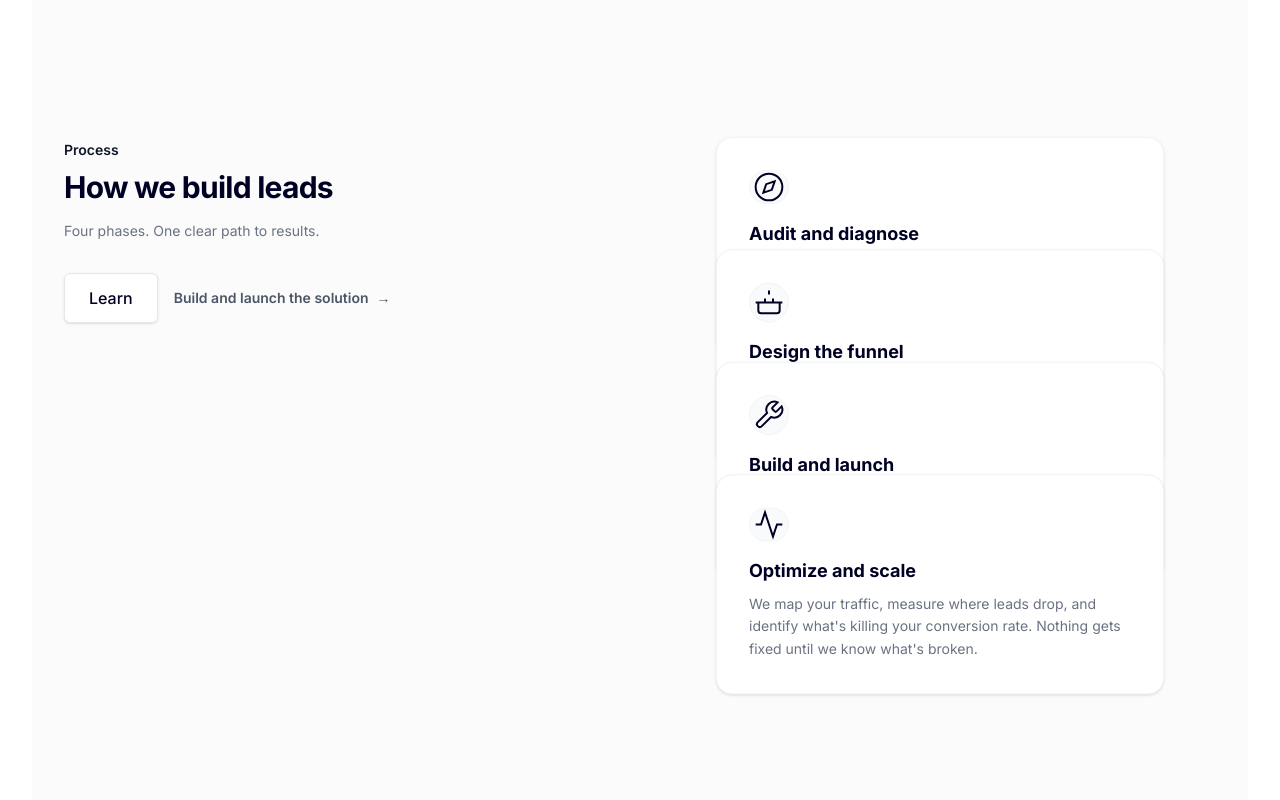
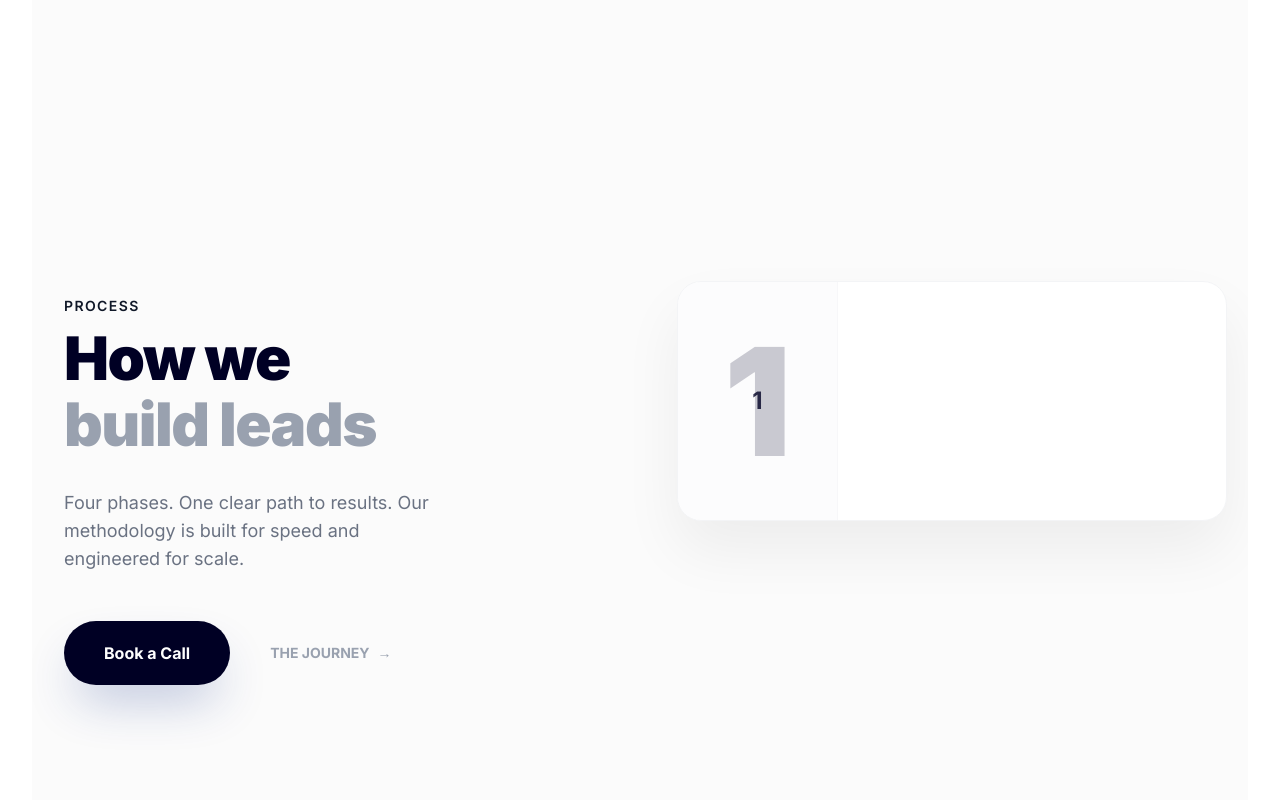
Before and after one commit to inyutek/New_Inyutek, a Next.js app: page / in a window 1280 px wide. Shown: the part 5960-6760 px from the top of the page. Built offline with nearby package versions, Linux system fonts and the light colour scheme.

Commit message:
procesesAnimationChange

```diff
--- a/components/sections/ProcessSection.tsx
+++ b/components/sections/ProcessSection.tsx
@@ -1,7 +1,7 @@
 "use client"
 
 import { useRef } from "react"
-import { motion, useScroll, useTransform } from "framer-motion"
+import { motion, useScroll, useTransform, MotionValue } from "framer-motion"
 
 const processes = [
     {
@@ -51,6 +51,94 @@ const processes = [
     }
 ]
 
+interface StepCardProps {
+    process: typeof processes[0]
+    index: number
+    scrollYProgress: MotionValue<number>
+}
+
+function StepCard({ process, index, scrollYProgress }: StepCardProps) {
+    // Each step takes about 22% of the scroll space
+    const start = index * 0.22
+    const end = start + 0.18
+
+    // Horizontal Expansion & Positional Movement
+    // Initial: small box (80x80), shifted left (near buttons)
+    // Final: large card (550x240), centered
+    const width = useTransform(scrollYProgress, [start, end], [80, 550])
+    const height = useTransform(scrollYProgress, [start, end], [80, 240])
+    const x = useTransform(scrollYProgress, [start, end], [-240, 0]) // Moves from "below buttons" area to center
+    const borderRadius = useTransform(scrollYProgress, [start, end], [12, 24])
+    const opacity = useTransform(scrollYProgress, [start, start + 0.05], [0, 1])
+
+    // Number Animation (On the Left side of the card)
+    const numberScale = useTransform(scrollYProgress, [start, end], [1, 2.5])
+    const numberOpacity = useTransform(scrollYProgress, [start, start + 0.1], [0.2, 0.1])
+
+    // Content Reveal (Fades in right-side content)
+    const contentOpacity = useTransform(scrollYProgress, [start + 0.1, end], [0, 1])
+
+    // Curtain Effect (Slide up when NEXT step begins)
+    const nextStepStart = (index + 1) * 0.22
+    const nextStepEnd = nextStepStart + 0.18
+    const yTranslation = useTransform(scrollYProgress, [nextStepStart, nextStepEnd], [0, -60])
+
+    // Dim cards as they get buried
+    const stackingOpacity = useTransform(scrollYProgress, [nextStepStart + 0.1, nextStepEnd + 0.2], [1, 0.5])
+
+    return (
+        <motion.div
+            style={{
+                x,
+                y: yTranslation,
+                opacity: index === 0 ? stackingOpacity : useTransform(scrollYProgress, [start, start + 0.05], [0, 1]), // Simple fix for first card opacity
+                zIndex: index,
+                width,
+                height,
+                borderRadius,
+            }}
+            className="absolute left-1/2 -translate-x-1/2 bg-white border border-gray-100 shadow-[0_30px_60px_rgba(0,0,0,0.06)] overflow-hidden flex items-center p-0"
+        >
+            {/* LEFT SIDE: Large Number */}
+            <div className="relative h-full w-[160px] flex items-center justify-center bg-gray-50/50 border-r border-gray-100/50 shrink-0 overflow-hidden">
+                <motion.span
+                    style={{
+                        scale: numberScale,
+                        opacity: numberOpacity
+                    }}
+                    className="text-6xl font-black text-[#000024] select-none"
+                >
+                    {process.id}
+                </motion.span>
+
+                {/* Fallback small number for initial "small box" state */}
+                <motion.span
+                    style={{ opacity: useTransform(scrollYProgress, [start, start + 0.08], [0.8, 0]) }}
+                    className="absolute inset-0 flex items-center justify-center text-2xl font-bold text-[#000024]"
+                >
+                    {process.id}
+                </motion.span>
+            </div>
+
+            {/* RIGHT SIDE: Content */}
+            <motion.div
+                style={{ opacity: contentOpacity }}
+                className="flex-1 p-8 flex flex-col gap-4 min-w-0"
+            >
+                <div className="flex items-center gap-4">
+                    <div className="w-10 h-10 rounded-lg bg-white flex items-center justify-center border border-gray-100 shadow-sm shrink-0">
+                        {process.icon}
+                    </div>
+                    <h3 className="text-xl font-bold text-[#000024] truncate">{process.title}</h3>
+                </div>
+                <p className="text-sm font-normal text-gray-500 leading-relaxed max-w-[320px]">
+                    {process.description}
+                </p>
+            </motion.div>
+        </motion.div>
+    )
+}
+
 export function ProcessSection() {
     const containerRef = useRef<HTMLDivElement>(null)
 
@@ -59,134 +147,46 @@ export function ProcessSection() {
         offset: ["start start", "end end"],
     })
 
-    // Animation Strategy: Envelope Stack
-    // Cards are essentially moving UP to reduce the vertical gap between them.
-    // We want to reduce the space to something like 20px (just the top edge visible).
-
-    // Total Scroll Distance: 0 -> 1
-    // We can map range [0, 1] to the 'gap' reduction.
-
-    // Card 1: Static (or moves slightly up to stay in view?) -> Actually pinned container handles view. Card 1 stays at top.
-    // Card 2: Initial Y = gap (e.g. 220px). Final Y = small offset (e.g. 20px).
-    // Card 3: Initial Y = 2 * gap. Final Y = 2 * small offset (40px).
-    // Card 4: Initial Y = 3 * gap. Final Y = 3 * small offset (60px).
-
-    const gap = 240 // Approx height of card + margin
-    const collapsedGap = 20
-
-    // We use `gap * index` as initial position (CSS).
-    // We animate `y` from 0 to -(gap - collapsedGap) * index?
-    // Let's us useTransform directly on `y` offset.
-
-    // Easing: use linear map for direct scroll control? Or easeOut for 'smooth'?
-    // Direct scroll map usually feels best for "scroll-controlled".
-
-    const c1y = useTransform(scrollYProgress, [0, 1], [0, 0])
-    const c2y = useTransform(scrollYProgress, [0, 1], [0, -(gap - collapsedGap)])
-    const c3y = useTransform(scrollYProgress, [0, 1], [0, -(gap - collapsedGap) * 2])
-    const c4y = useTransform(scrollYProgress, [0, 1], [0, -(gap - collapsedGap) * 3])
-
-    // Scale effect? "Top card moves upward slightly and compresses"
-    // Maybe scale down the cards that are *behind*?
-    // User said "The top card moves upward slightly and compresses."
-    // Let's try scaling down top cards as new ones come up?
-    // Or just simply stacking. Let's start with clean Stacking.
-
     return (
-        <div id="process" ref={containerRef} className="relative h-[250vh] bg-[#fbfbfb]">
-            <div className="sticky top-0 h-screen w-full overflow-hidden flex items-center justify-center">
-
-                <div className="max-w-7xl w-full mx-auto px-6 lg:px-8 grid grid-cols-1 md:grid-cols-2 gap-12 items-start h-full pt-32">
+        <div id="process" ref={containerRef} className="relative h-[450vh] bg-[#fbfbfb]">
+            <div className="sticky top-0 h-screen w-full flex items-center overflow-hidden">
+                <div className="max-w-7xl w-full mx-auto px-6 lg:px-8 grid grid-cols-1 md:grid-cols-2 gap-24 items-start pt-32 md:pt-40">
 
                     {/* LEFT: Static Content */}
-                    <div className="flex flex-col gap-8 md:sticky md:top-32 self-start">
+                    <div className="flex flex-col gap-12">
                         <div>
-                            <span className="text-sm font-semibold text-gray-900">Process</span>
-                            <h2 className="mt-2 text-2xl md:text-3xl font-bold text-[#000024] tracking-tight">How we build leads</h2>
-                            <p className="mt-4 text-sm font-normal text-gray-500 max-w-md">Four phases. One clear path to results.</p>
+                            <span className="text-sm font-semibold text-gray-900 uppercase tracking-widest">Process</span>
+                            <h2 className="mt-2 text-4xl md:text-6xl font-black text-[#000024] tracking-tight leading-[1.1]">
+                                How we <br />
+                                <span className="text-gray-400">build leads</span>
+                            </h2>
+                            <p className="mt-8 text-lg font-normal text-gray-500 max-w-sm">
+                                Four phases. One clear path to results. Our methodology is built for speed and engineered for scale.
+                            </p>
                         </div>
 
-                        <div className="flex items-center gap-4">
-                            <button className="px-6 py-3 bg-white border border-gray-200 rounded-md font-medium text-[#000024] shadow-sm hover:bg-gray-50 transition-all hover:-translate-y-1">
-                                Learn
+                        <div className="flex items-center gap-10">
+                            <button className="px-10 py-5 bg-[#000024] text-white rounded-full font-bold shadow-2xl shadow-blue-900/30 hover:scale-105 transition-transform shrink-0">
+                                Book a Call
                             </button>
-                            <a href="#" className="text-sm font-semibold flex items-center gap-2 group text-gray-600 hover:text-[#000024] transition-colors">
-                                Build and launch the solution <span className="group-hover:translate-x-1 transition-transform">→</span>
+                            <a href="#" className="hidden sm:flex text-sm font-bold items-center gap-2 group text-gray-400 hover:text-[#000024] transition-colors whitespace-nowrap">
+                                THE JOURNEY <span className="group-hover:translate-x-2 transition-transform">→</span>
                             </a>
                         </div>
                     </div>
 
                     {/* RIGHT: Animated Stack */}
-                    <div className="relative w-full h-full flex flex-col items-center">
-                        <div className="relative w-full max-w-md flex flex-col" style={{ gap: gap + 'px' }}>
-                            {/* style gap is fake here, we positioned them absolutely or use static?
-                      If we use static with gap, transform Y will overlap them.
-                      Let's use absolute positioning relative to a container to be precise.
-                  */}
-
+                    <div className="relative w-full flex items-start justify-center pt-2">
+                        <div className="relative w-full h-[320px] flex items-center justify-center">
+                            {processes.map((process, index) => (
+                                <StepCard
+                                    key={process.id}
+                                    process={process}
+                                    index={index}
+                                    scrollYProgress={scrollYProgress}
+                                />
+                            ))}
                         </div>
-
-                        {/* Re-doing Right Col as Absolute Stack */}
-                        <div className="relative w-full max-w-md h-[400px]"> {/* Height doesn't matter much as they float */}
-
-                            {/* Card 1 */}
-                            <motion.div
-                                style={{ y: c1y, zIndex: 1 }}
-                                className="absolute top-0 w-full bg-white rounded-2xl p-8 border border-gray-100 shadow-sm flex flex-col gap-4 h-[220px]"
-                            >
-                                <div className="w-10 h-10 rounded-full bg-gray-50 flex items-center justify-center border border-gray-100">
-                                    {processes[0].icon}
-                                </div>
-                                <div>
-                                    <h3 className="text-lg font-bold text-[#000024]">{processes[0].title}</h3>
-                                    <p className="mt-2 text-sm font-normal text-gray-500 leading-relaxed">{processes[0].description}</p>
-                                </div>
-                            </motion.div>
-
-                            {/* Card 2 */}
-                            <motion.div
-                                style={{ y: c2y, top: gap + 'px', zIndex: 2 }} // Start at gap position
-                                className="absolute w-full bg-white rounded-2xl p-8 border border-gray-100 shadow-sm flex flex-col gap-4 h-[220px]"
-                            >
-                                <div className="w-10 h-10 rounded-full bg-gray-50 flex items-center justify-center border border-gray-100">
-                                    {processes[1].icon}
-                                </div>
-                                <div>
-                                    <h3 className="text-lg font-bold text-[#000024]">{processes[1].title}</h3>
-                                    <p className="mt-2 text-sm font-normal text-gray-500 leading-relaxed">{processes[1].description}</p>
-                                </div>
-                            </motion.div>
-
-                            {/* Card 3 */}
-                            <motion.div
-                                style={{ y: c3y, top: (gap * 2) + 'px', zIndex: 3 }}
-                                className="absolute w-full bg-white rounded-2xl p-8 border border-gray-100 shadow-sm flex flex-col gap-4 h-[220px]"
-                            >
-                                <div className="w-10 h-10 rounded-full bg-gray-50 flex items-center justify-center border border-gray-100">
-                                    {processes[2].icon}
-                                </div>
-                                <div>
-                                    <h3 className="text-lg font-bold text-[#000024]">{processes[2].title}</h3>
-                                    <p className="mt-2 text-sm font-normal text-gray-500 leading-relaxed">{processes[2].description}</p>
-                                </div>
-                            </motion.div>
-
-                            {/* Card 4 */}
-                            <motion.div
-                                style={{ y: c4y, top: (gap * 3) + 'px', zIndex: 4 }}
-                                className="absolute w-full bg-white rounded-2xl p-8 border border-gray-100 shadow-sm flex flex-col gap-4 h-[220px]"
-                            >
-                                <div className="w-10 h-10 rounded-full bg-gray-50 flex items-center justify-center border border-gray-100">
-                                    {processes[3].icon}
-                                </div>
-                                <div>
-                                    <h3 className="text-lg font-bold text-[#000024]">{processes[3].title}</h3>
-                                    <p className="mt-2 text-sm font-normal text-gray-500 leading-relaxed">{processes[3].description}</p>
-                                </div>
-                            </motion.div>
-
-                        </div>
-
                     </div>
 
                 </div>
```
Also changed, not shown: 1 other file (tests, documents, lock files or other folders).
